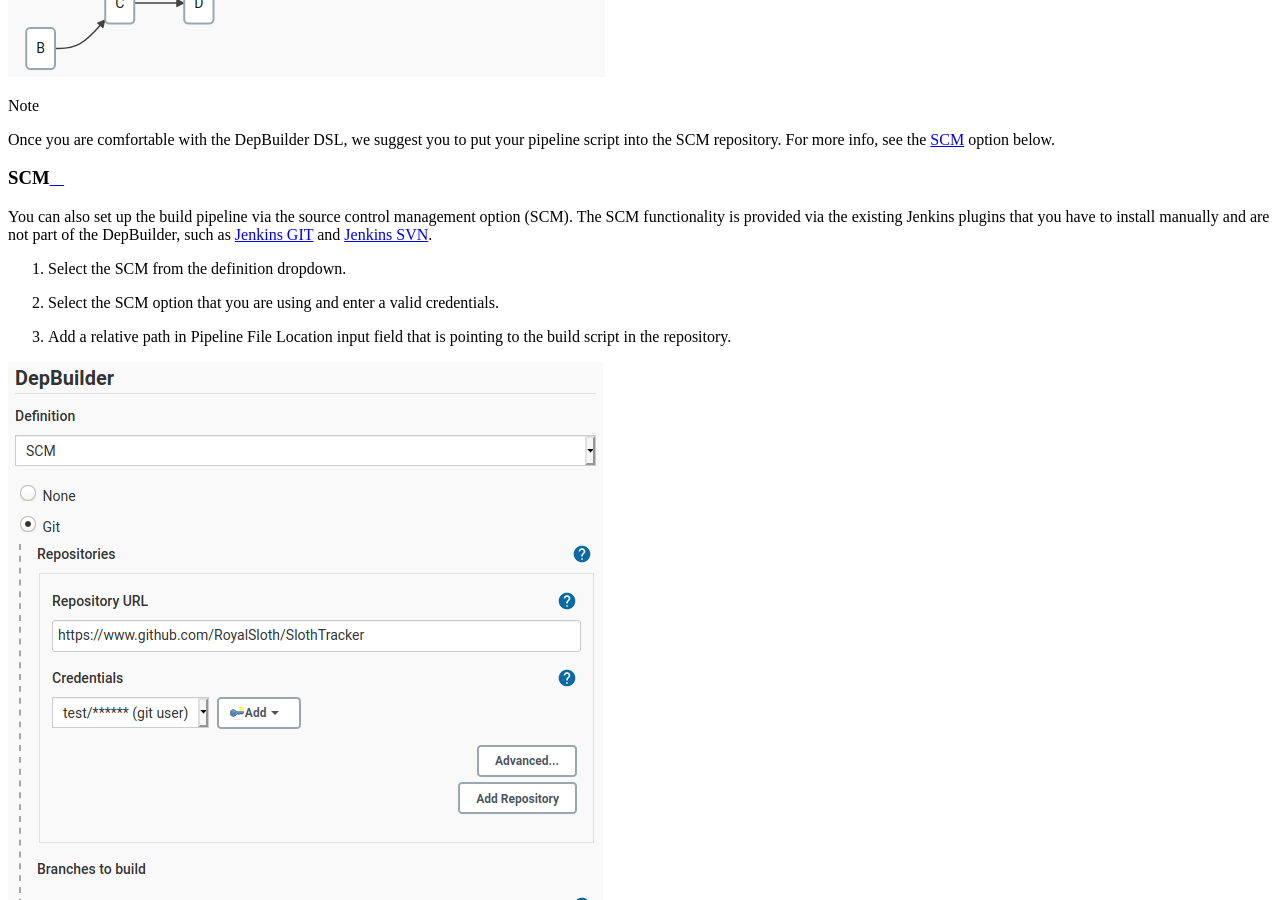
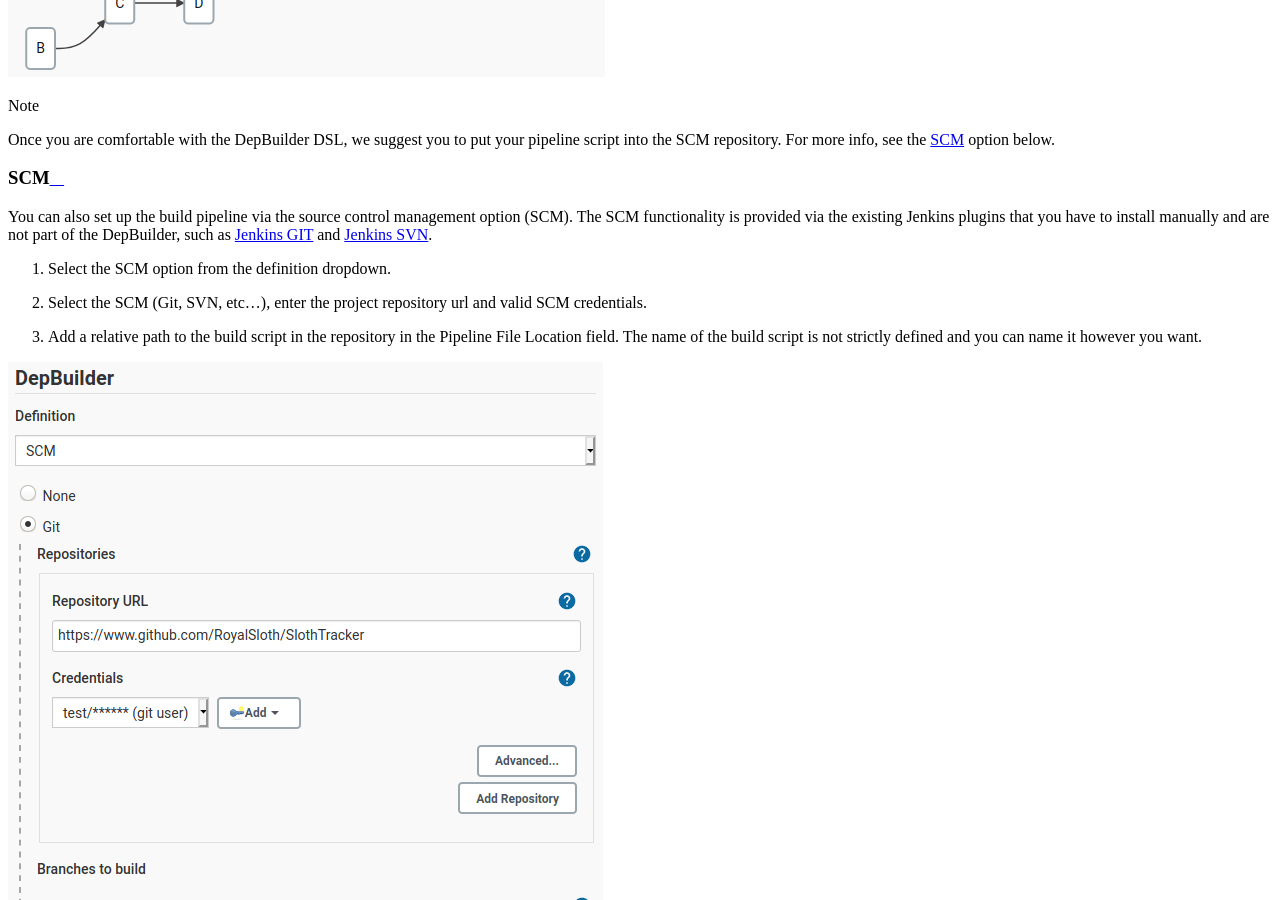
Before and after one commit to jenkinsci/depbuilder-plugin, a Sphinx documentation site: the page built from docs/docs/002_ui-overview.rst, in a window 1280 px wide and 900 px high, scrolled down 2387 px. Built offline with Sphinx 7.4.7 and the Read the Docs theme 2.0.0, drawn with Linux system fonts in a browser that asks for light colours.

```diff
--- a/docs/docs/002_ui-overview.rst
+++ b/docs/docs/002_ui-overview.rst
@@ -85,12 +85,14 @@ install manually and are not part of the |Product|,
 such as `Jenkins GIT <https://plugins.jenkins.io/git/>`_ and
 `Jenkins SVN <https://plugins.jenkins.io/subversion/>`_.
 
-#. Select the SCM from the definition dropdown.
+#. Select the SCM option from the definition dropdown.
 
-#. Select the SCM option that you are using and enter a valid credentials.
+#. Select the SCM (Git, SVN, etc...), enter the project repository url and
+   valid SCM credentials.
 
-#. Add a relative path in :guilabel:`Pipeline File Location` input field that is
-   pointing to the build script in the repository.
+#. Add a relative path to the build script in the repository in the
+   :guilabel:`Pipeline File Location` field. The name of the build script
+   is not strictly defined and you can name it however you want.
 
 .. image:: images/ui/scmConfig_min.png
    :align: center
--- a/pom.xml
+++ b/pom.xml
@@ -69,6 +69,7 @@
         <developer>
             <id>RoyalSloth</id>
             <name>RoyalSloth</name>
+            <url>https://www.royalsloth.eu/products/depbuilder/</url>
         </developer>
     </developers>
 
```
Also changed, not shown: README.md (+4 -3 lines), docs/docs/005_faq.rst (+7 -0 lines).
